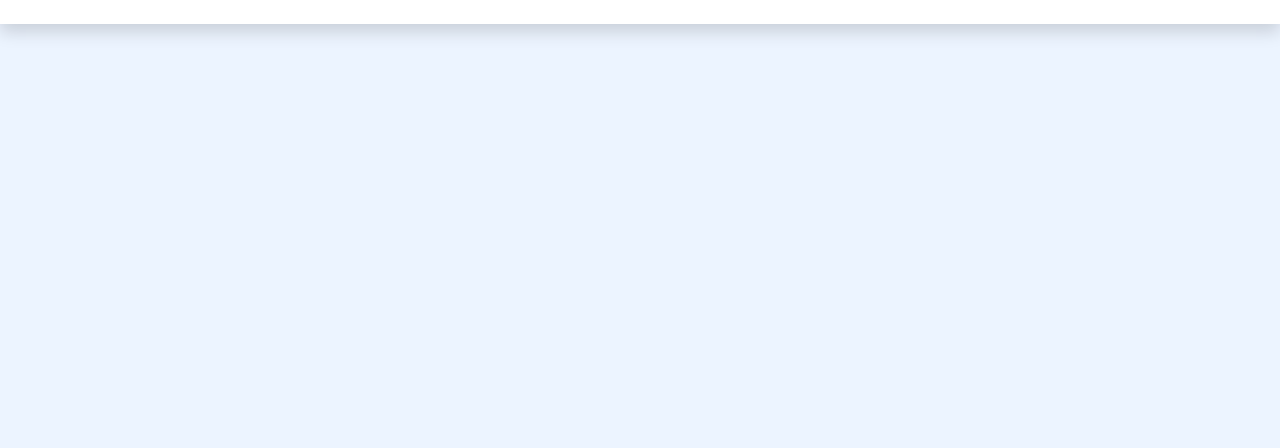
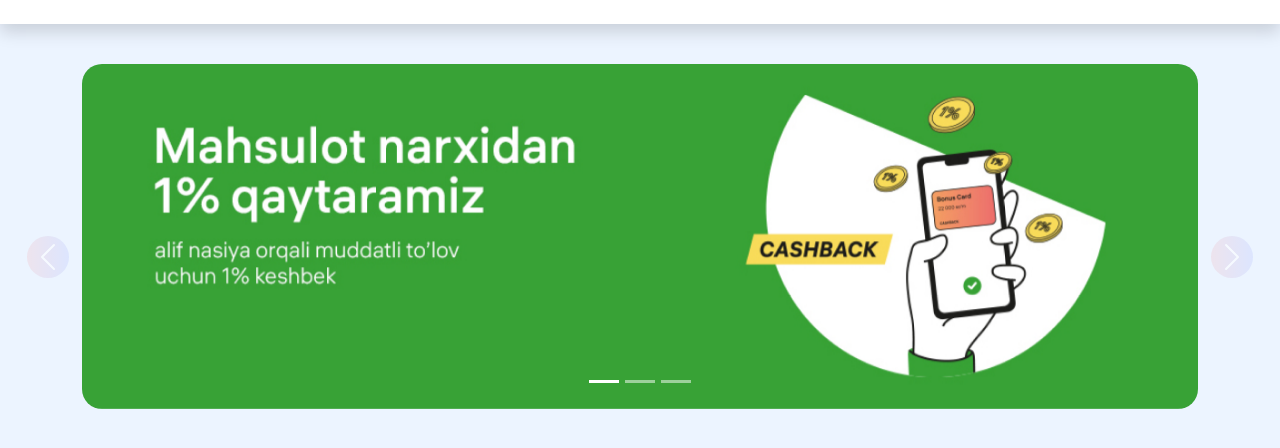
Before and after one commit to AbdulqosimAzizovich/next-shop, a plain HTML site: page index.html in a window 1280 px wide. Shown: the part 74-522 px from the top of the page. Drawn offline with nearby package versions, Linux system fonts and the light colour scheme.

Commit message:
Intro section end

```diff
--- a/index.html
+++ b/index.html
@@ -60,6 +60,43 @@
         </header>
         <!-- Header End -->
 
+        <main>
+
+            <section id="intro">
+                <div class="container">
+                    <div id="carouselExampleIndicators" class="carousel slide">
+                        <div class="carousel-indicators">
+                          <button type="button" data-bs-target="#carouselExampleIndicators" data-bs-slide-to="0" class="active" aria-current="true" aria-label="Slide 1"></button>
+                          <button type="button" data-bs-target="#carouselExampleIndicators" data-bs-slide-to="1" aria-label="Slide 2"></button>
+                          <button type="button" data-bs-target="#carouselExampleIndicators" data-bs-slide-to="2" aria-label="Slide 3"></button>
+                        </div>
+                        <div class="carousel-inner">
+                          <div class="carousel-item active">
+                            <img src="./assets/images/hero1.jpg" class="d-block w-100" alt="...">
+                          </div>
+                          <div class="carousel-item">
+                            <img src="./assets/images/hero1.jpg"" class="d-block w-100" alt="...">
+                          </div>
+
+                          <div class="carousel-item">
+                            <img src="./assets/images/hero1.jpg"" class="d-block w-100" alt="...">
+                          </div>
+
+                        </div>
+                        <button class="carousel-control-prev" type="button" data-bs-target="#carouselExampleIndicators" data-bs-slide="prev">
+                          <span class="carousel-control-prev-icon" aria-hidden="true"></span>
+                          <span class="visually-hidden">Previous</span>
+                        </button>
+                        <button class="carousel-control-next" type="button" data-bs-target="#carouselExampleIndicators" data-bs-slide="next">
+                          <span class="carousel-control-next-icon" aria-hidden="true"></span>
+                          <span class="visually-hidden">Next</span>
+                        </button>
+                      </div>
+                </div>
+            </section>
+
+        </main>
+
     </body>
 
     <script
--- a/styles/styles.css
+++ b/styles/styles.css
@@ -60,6 +60,49 @@ header {
     padding: 13px 31px;
 }
 
-.form-input::placeholder{
+.form-input::placeholder {
     color: #6C757D !important;
 }
+
+#intro {
+    padding-top: 40px;
+}
+
+.carousel-inner {
+    border-radius: 20px;
+    position: relative;
+}
+
+.carousel-control-prev {
+    position: absolute !important;
+    left: -55px;
+    background: linear-gradient(270deg, rgba(77, 94, 246, 0.2) 0%, rgba(246, 77, 77, 0.2) 100%);
+    border-radius: 23px;
+    width: 42px;
+    height: 42px;
+    top: 50%;
+    transition: all 1s ease;
+}
+
+.carousel-control-next {
+    position: absolute !important;
+    right: -55px;
+    background: linear-gradient(270deg, rgba(77, 94, 246, 0.2) 0%, rgba(246, 77, 77, 0.2) 100%);
+    border-radius: 23px;
+    width: 42px;
+    height: 42px;
+    top: 50%;
+    transition: all 1s ease;
+}
+
+.carousel-control-next:hover{
+    background: linear-gradient(270deg, #4D5EF6 0%, #F64D4D 100%);
+    border-radius: 23px;
+    transition: all 1s ease
+}
+
+.carousel-control-prev:hover{
+    background: linear-gradient(270deg, #4D5EF6 0%, #F64D4D 100%);
+    border-radius: 23px;
+    transition: all 1s ease
+}
```
